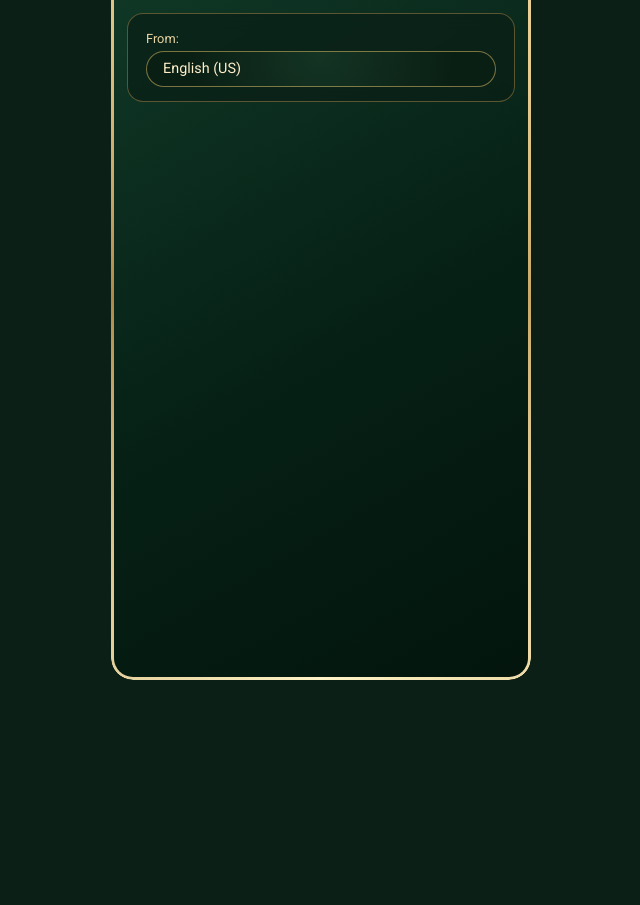
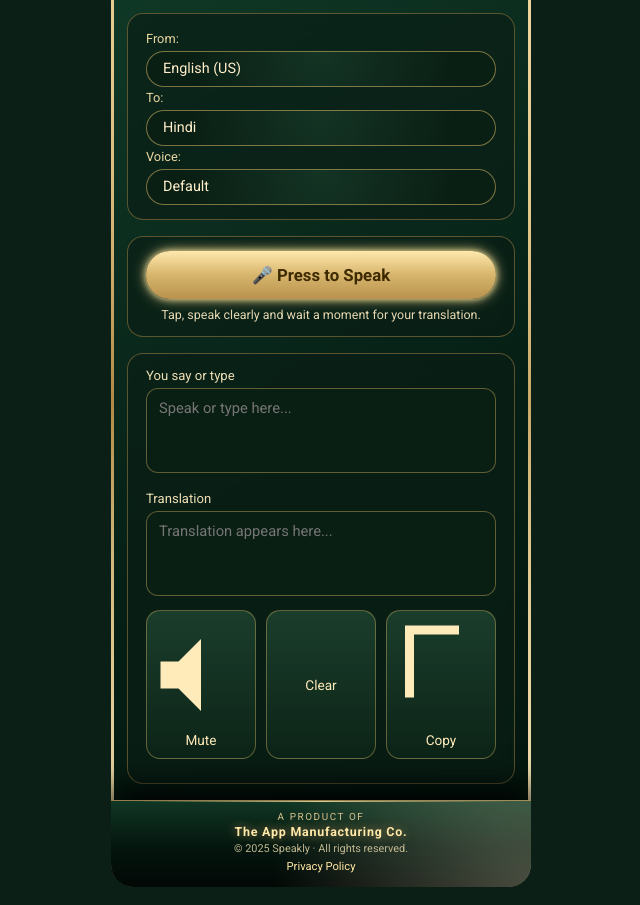
Before and after one commit to OurWillpower/translator-app, a plain HTML site: page index.html in a window 1280 px wide. Shown: the part 102-1007 px from the top of the page, without its empty margins (319-959 px from the left). Before the commit the page ends 800 px from the top, so only its background shows below. Drawn offline with Linux system fonts and the light colour scheme.

Commit message:
Update index.html

```diff
--- a/index.html
+++ b/index.html
@@ -11,18 +11,19 @@
 
     <link rel="stylesheet" href="style.css">
 </head>
-
 <body>
     <div class="app-shell">
-
-        <!-- HEADER ------------------------- -->
+        <!-- HEADER -->
         <header class="app-header">
             <div class="app-title">
-                <svg id="app-logo-svg" xmlns="http://www.w3.org/2000/svg" width="32" height="32" viewBox="0 0 24 24" fill="none" stroke-width="1.8" stroke-linecap="round" stroke-linejoin="round">
-                    <path stroke="#ffd873" fill="#ffd87322" d="M12 1a3 3 0 00-3 3v8a3 3 0 006 0V4a3 3 0 00-3-3z"/>
-                    <path stroke="#ffe49a" d="M19 12a7 7 0 00-14 0c0 4 3 7 7 7s7-3 7-7z"/>
+                <svg id="app-logo-svg" xmlns="http://www.w3.org/2000/svg" width="30" height="30"
+                     viewBox="0 0 24 24" fill="none" stroke-width="1.8"
+                     stroke-linecap="round" stroke-linejoin="round">
+                    <path stroke="#ffd873" fill="#ffd87322"
+                          d="M12 1a3 3 0 00-3 3v8a3 3 0 006 0V4a3 3 0 00-3-3z"/>
+                    <path stroke="#ffe49a"
+                          d="M19 12a7 7 0 00-14 0c0 4 3 7 7 7s7-3 7-7z"/>
                 </svg>
-
                 <div class="app-title-text">
                     <div class="app-name">Speakly</div>
                     <div class="app-tagline">Speak on the Go</div>
@@ -30,16 +31,132 @@
             </div>
         </header>
 
-        <!-- MAIN --------------------------- -->
-        <main class="translator">
+        <!-- MAIN APP AREA -->
+        <main class="app-main">
 
-            <!-- LANGUAGE SELECT PANEL -->
-            <div class="card card-languages">
+            <!-- LANGUAGE & VOICE CARD -->
+            <section class="card card-languages">
                 <div class="controls">
                     <div class="select-wrapper">
-                        <label>From:</label>
+                        <label for="language-select-source">From:</label>
                         <select id="language-select-source">
                             <option value="en-US">English (US)</option>
                             <option value="hi-IN">Hindi</option>
                             <option value="mr-IN">Marathi</option>
-                            <option value="en-GB">English (UK)</
+                            <option value="en-GB">English (UK)</option>
+                            <option value="es-ES">Spanish</option>
+                            <option value="fr-FR">French</option>
+                            <option value="de-DE">German</option>
+                            <option value="ja-JP">Japanese</option>
+                            <option value="zh-CN">Chinese (Mandarin)</option>
+                            <option value="auto">Auto-Detect (Typing)</option>
+                        </select>
+                    </div>
+
+                    <div class="select-wrapper">
+                        <label for="language-select-target">To:</label>
+                        <select id="language-select-target">
+                            <option value="hi">Hindi</option>
+                            <option value="mr">Marathi</option>
+                            <option value="en">English</option>
+                            <option value="fr">French</option>
+                            <option value="de">German</option>
+                            <option value="es">Spanish</option>
+                            <option value="zh">Chinese</option>
+                            <option value="ja">Japanese</option>
+                            <option value="ko">Korean</option>
+                            <option value="ar">Arabic</option>
+                            <option value="ru">Russian</option>
+                        </select>
+                    </div>
+                </div>
+
+                <div class="select-wrapper" id="voice-select-wrapper">
+                    <label for="voice-select">Voice:</label>
+                    <select id="voice-select">
+                        <option value="">Default</option>
+                    </select>
+                </div>
+            </section>
+
+            <!-- MIC / TRANSLATE CARD -->
+            <section class="card card-actions">
+                <button id="talk-button">
+                    <span class="btn-emoji">🎤</span>
+                    <span>Press to Speak</span>
+                </button>
+                <div class="helper-text">
+                    Tap, speak clearly and wait a moment for your translation.
+                </div>
+
+                <div id="loading-indicator">
+                    <div class="spinner"></div>
+                    <p>Translating...</p>
+                </div>
+            </section>
+
+            <!-- TEXT & CONTROLS CARD -->
+            <section class="card card-text">
+                <div class="text-boxes">
+                    <div class="text-box">
+                        <label for="input-text">You say or type</label>
+                        <textarea id="input-text" placeholder="Speak or type here..."></textarea>
+                    </div>
+
+                    <div class="text-box">
+                        <label for="output-text">Translation</label>
+                        <textarea id="output-text" placeholder="Translation appears here..." readonly></textarea>
+                    </div>
+                </div>
+
+                <div class="button-row">
+                    <button id="mute-button" class="icon-button">
+                        <svg id="icon-speaker" xmlns="http://www.w3.org/2000/svg" viewBox="0 0 24 24">
+                            <path fill="currentColor" d="M3 9v6h4l5 5V4L7 9H3z"/>
+                        </svg>
+                        <svg id="icon-mute" style="display:none;" xmlns="http://www.w3.org/2000/svg"
+                             viewBox="0 0 24 24">
+                            <path fill="currentColor"
+                                  d="M16.5 12c0-1.77-1.02-3.29-2.5-4.03v2.21l2.45 2.45c.03-.2.05-.41.05-.63z"/>
+                        </svg>
+                        Mute
+                    </button>
+
+                    <button id="clear-button" class="icon-button">
+                        Clear
+                    </button>
+
+                    <button id="copy-button" class="icon-button">
+                        <svg id="icon-copy" xmlns="http://www.w3.org/2000/svg" viewBox="0 0 24 24">
+                            <path fill="currentColor" d="M16 1H4v16h2V3h10z"/>
+                        </svg>
+                        <svg id="icon-check" style="display:none;" xmlns="http://www.w3.org/2000/svg"
+                             viewBox="0 0 24 24">
+                            <path fill="currentColor" d="M9 16l-4-4 1.4-1.4L9 13.2 17.6 4.6 19 6z"/>
+                        </svg>
+                        Copy
+                    </button>
+                </div>
+
+                <p id="status" class="status"></p>
+            </section>
+        </main>
+
+        <!-- FOOTER -->
+        <footer class="app-footer">
+            <div class="app-footer-main">
+                <span class="app-footer-label">A product of</span>
+                <span class="app-footer-brand">The App Manufacturing Co.</span>
+            </div>
+            <div class="app-footer-sub">
+                © 2025 Speakly · All rights reserved.
+            </div>
+            <div class="footer-links">
+                <a href="#" target="_blank" rel="noopener noreferrer">Privacy Policy</a>
+            </div>
+        </footer>
+    </div>
+
+    <script src="app.js"></script>
+</body>
+</html>
```
